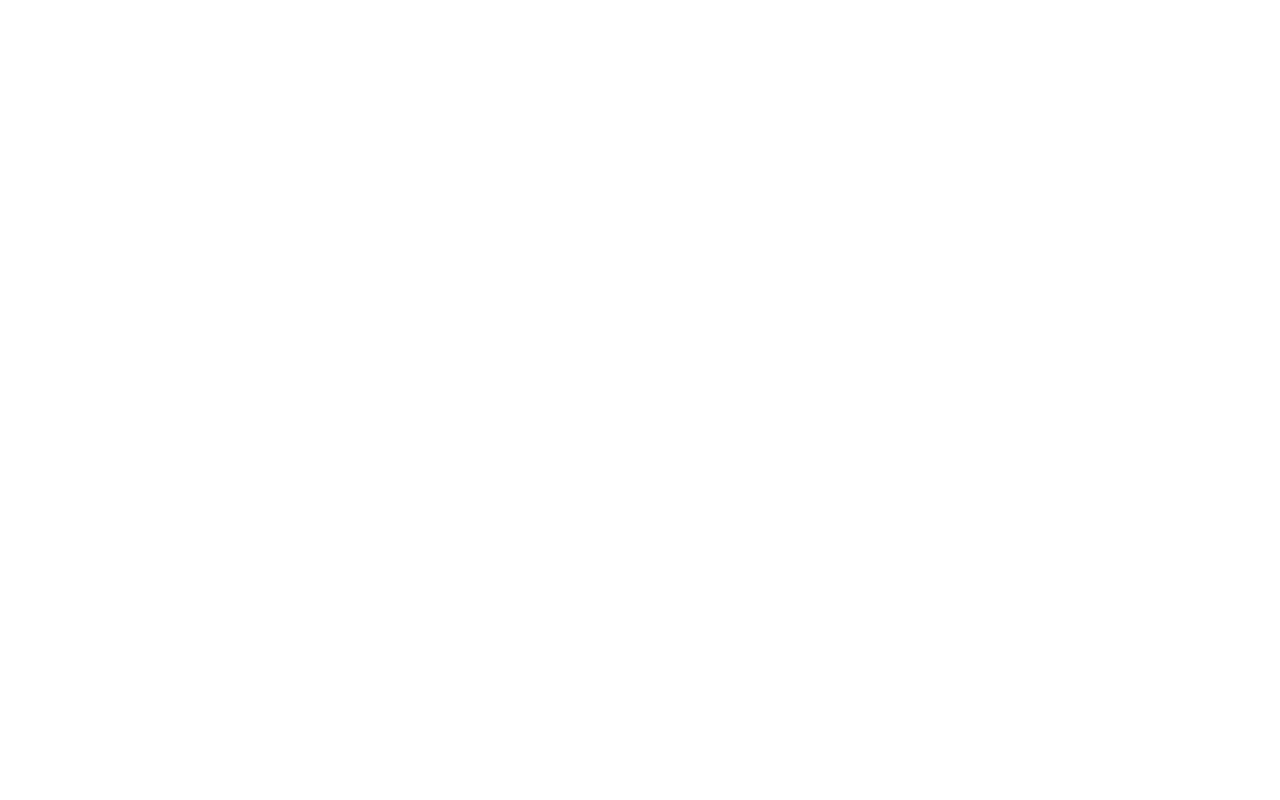
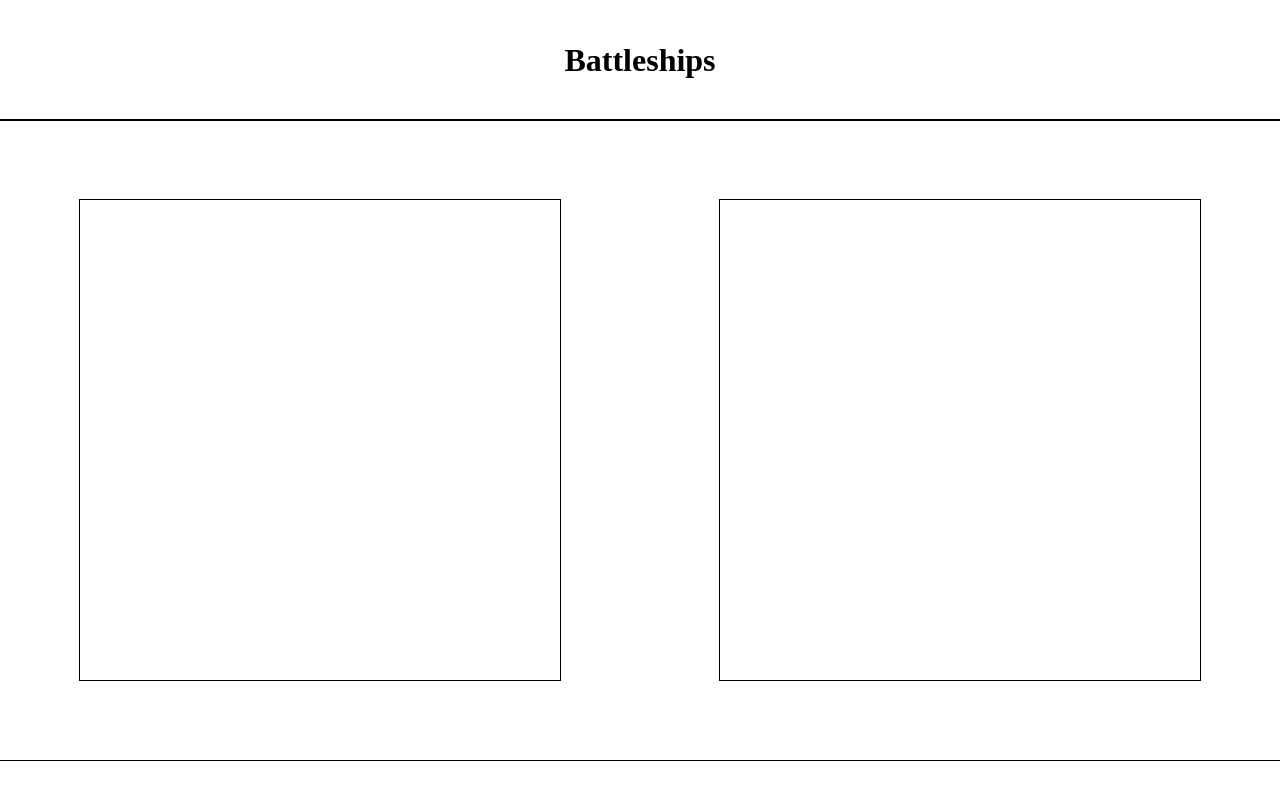
Before and after one commit to bepsik777/battleship, a website built with webpack: page dist/index.html in a window 1280 px wide. Built offline with nearby package versions, Linux system fonts and the light colour scheme.

Commit message:
Create basic UI

```diff
--- a/dist/index.html
+++ b/dist/index.html
@@ -1,12 +1,22 @@
-<!DOCTYPE html>
+<!doctype html>
 <html lang="en">
-<head>
-    <meta charset="UTF-8">
-    <meta http-equiv="X-UA-Compatible" content="IE=edge">
-    <meta name="viewport" content="width=device-width, initial-scale=1.0">
+  <head>
+    <meta charset="UTF-8" />
+    <meta http-equiv="X-UA-Compatible" content="IE=edge" />
+    <meta name="viewport" content="width=device-width, initial-scale=1.0" />
+    <link rel="stylesheet" href="styles.css">
     <title>Battleship</title>
-</head>
-<body>
+  </head>
+  <body>
+    <header class="header">
+      <h1 class="title">Battleships</h1>
+    </header>
+    <main class="main">
+        <div class="gameboard player-one-board">
+
+        </div>
+        <div class="gameboard player-two-board"></div>
+    </main>
     <script src="main.js" defer></script>
-</body>
+  </body>
 </html>
--- /dev/null
+++ b/dist/styles.css
@@ -0,0 +1,52 @@
+* {
+    margin: 0;
+    padding: 0;
+    box-sizing: border-box;
+}
+
+html {
+    min-height: 100vh;
+}
+
+.header {
+    display: flex;
+    justify-content: center;
+    align-items: center;
+
+    min-height: 15vh;
+    outline: 1px solid black;
+}
+
+.main {
+    display: flex;
+    align-items: center;
+    justify-content: space-around;
+
+    min-height: 80vh;
+    outline: 1px solid black;
+}
+
+
+.gameboard {
+    display: grid;
+    grid-template-columns: repeat(10, 1fr);
+    grid-template-rows: repeat(10, 1fr);
+
+    min-height: 30rem;
+    width: 30rem;
+    outline: 1px solid black;
+}
+
+.field {
+    display: flex;
+    align-items: center;
+    justify-self: center;
+
+    height: 100%;
+    width: 100%;
+    outline: 1px solid black;
+}
+
+.field.ship {
+    background-color: lightblue;
+}
```
